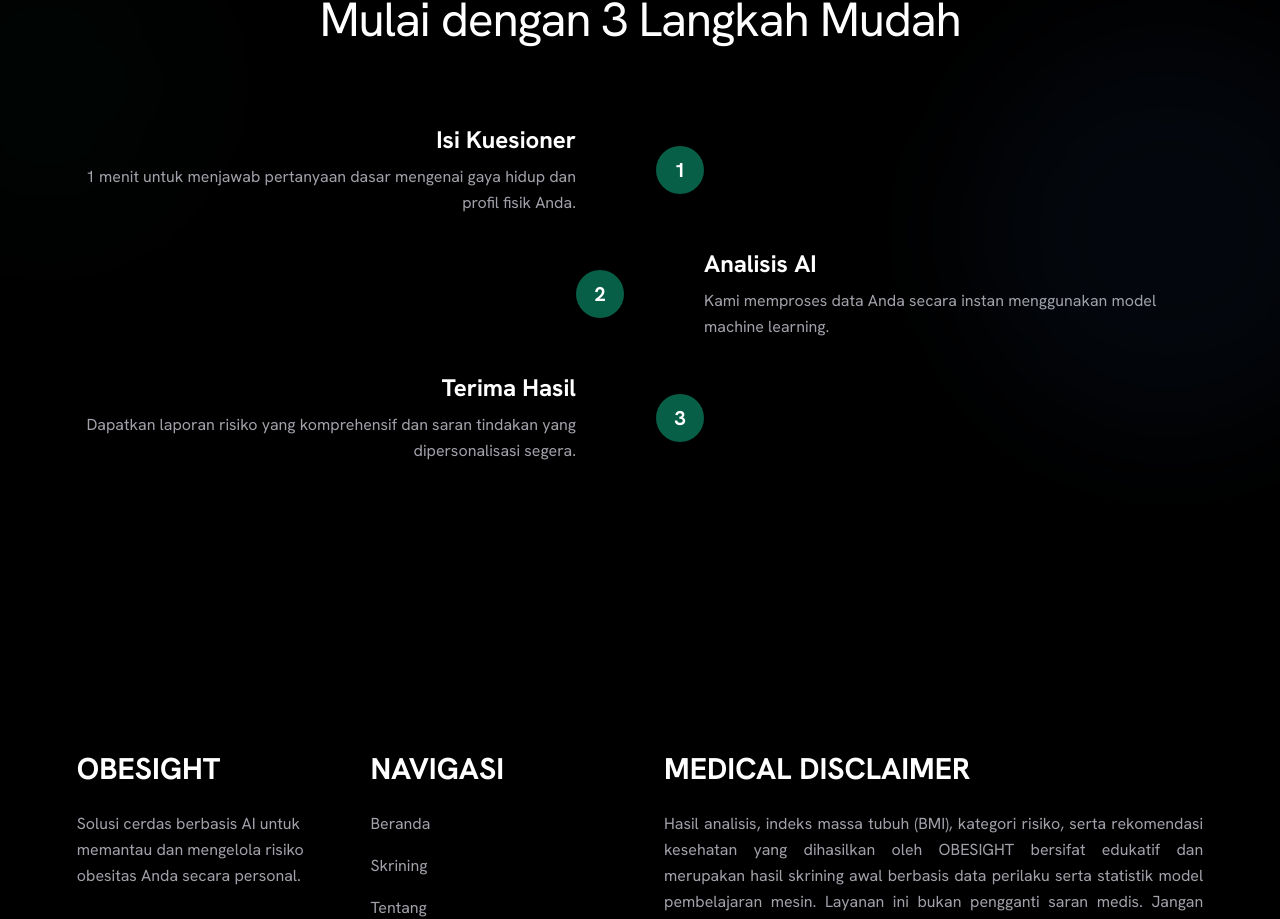
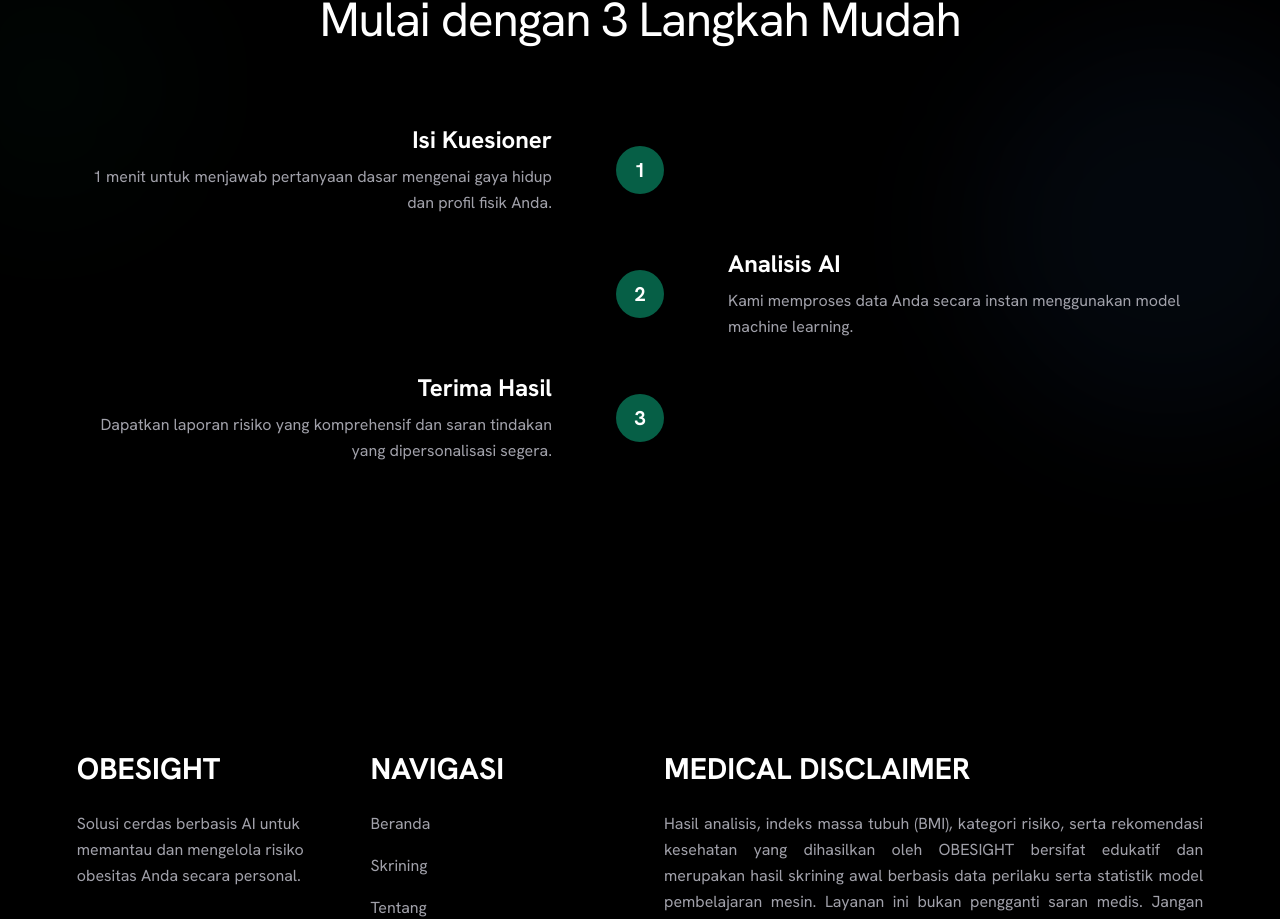
Before and after one commit to Falrlz/obesight-ai, a React (Vite) app in the folder frontend/: page / in a window 1280 px wide. Shown: the part 4876-5795 px from the top of the page. Built offline with nearby package versions, Linux system fonts and the light colour scheme.

Commit message:
style: align timeline circles in a straight vertical line using CSS Grid on desktop

```diff
--- a/frontend/src/components/landing/HowItWorks.tsx
+++ b/frontend/src/components/landing/HowItWorks.tsx
@@ -50,29 +50,33 @@ export const HowItWorks: React.FC = () => {
             {steps.map((step, idx) => {
               const isEven = idx % 2 === 1;
               return (
-                <div key={idx} className="flex flex-col md:flex-row items-center gap-4 md:gap-0">
-                  {/* Left Side (Desktop-only for odd) */}
-                  <div className={`hidden md:block md:flex-1 ${isEven ? '' : 'md:pr-20 text-right'}`}>
-                    {!isEven && (
-                      <>
+                <div key={idx} className="flex flex-col md:grid md:grid-cols-[1fr_48px_1fr] md:gap-x-16 items-center gap-4 md:gap-0">
+                  {/* Left Side (Desktop-only for odd steps) */}
+                  <div className="hidden md:block">
+                    {!isEven ? (
+                      <div className="text-right">
                         <h3 className="text-2xl font-bold mb-2 text-white">{step.title}</h3>
                         <p className="text-zinc-400 font-body-md leading-relaxed">{step.description}</p>
-                      </>
+                      </div>
+                    ) : (
+                      <div />
                     )}
                   </div>
 
                   {/* Circle Badge */}
-                  <div className={`relative z-20 w-12 h-12 rounded-full ${step.bgClass} flex items-center justify-center font-bold text-xl shrink-0 shadow-lg`}>
+                  <div className={`relative z-20 w-12 h-12 rounded-full ${step.bgClass} flex items-center justify-center font-bold text-xl shrink-0 shadow-lg mx-auto`}>
                     {step.number}
                   </div>
 
-                  {/* Right Side (Desktop-only for even) */}
-                  <div className={`hidden md:block md:flex-1 ${isEven ? 'md:pl-20 text-left' : ''}`}>
-                    {isEven && (
-                      <>
+                  {/* Right Side (Desktop-only for even steps) */}
+                  <div className="hidden md:block">
+                    {isEven ? (
+                      <div className="text-left">
                         <h3 className="text-2xl font-bold mb-2 text-white">{step.title}</h3>
                         <p className="text-zinc-400 font-body-md leading-relaxed">{step.description}</p>
-                      </>
+                      </div>
+                    ) : (
+                      <div />
                     )}
                   </div>
 
```
